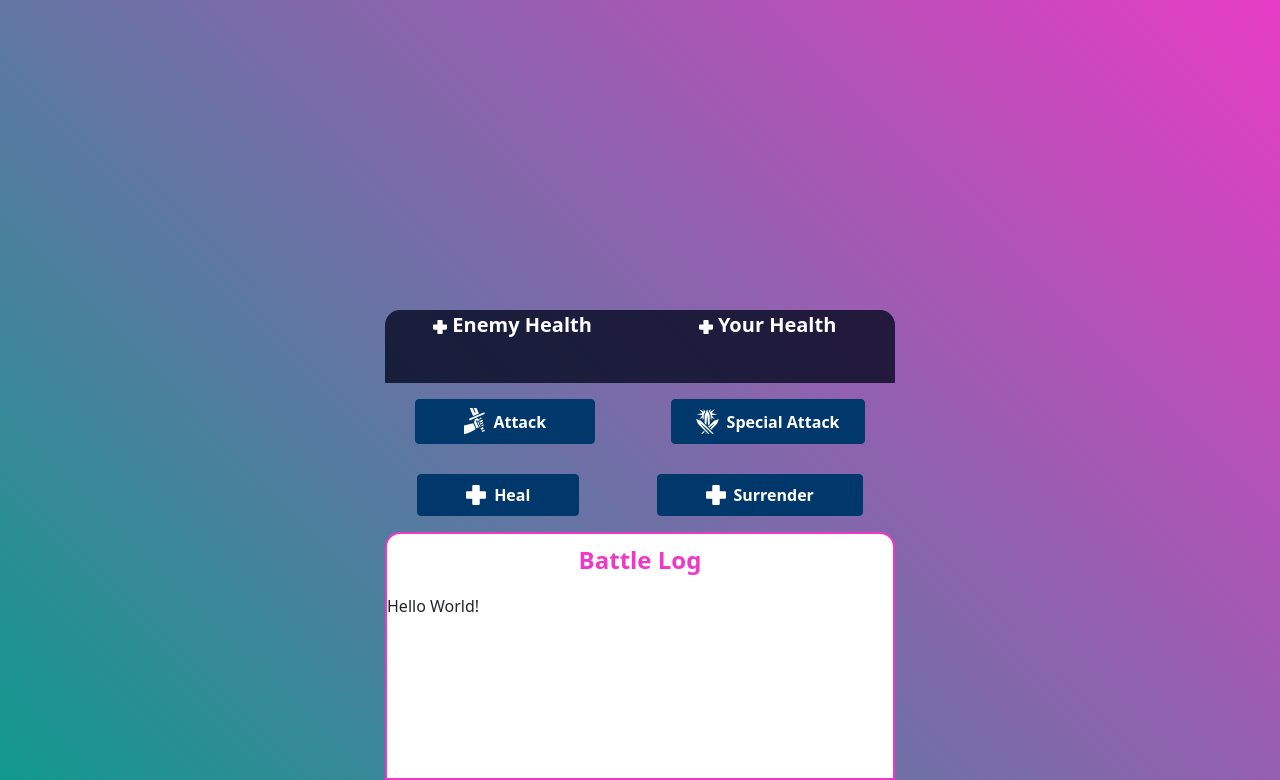
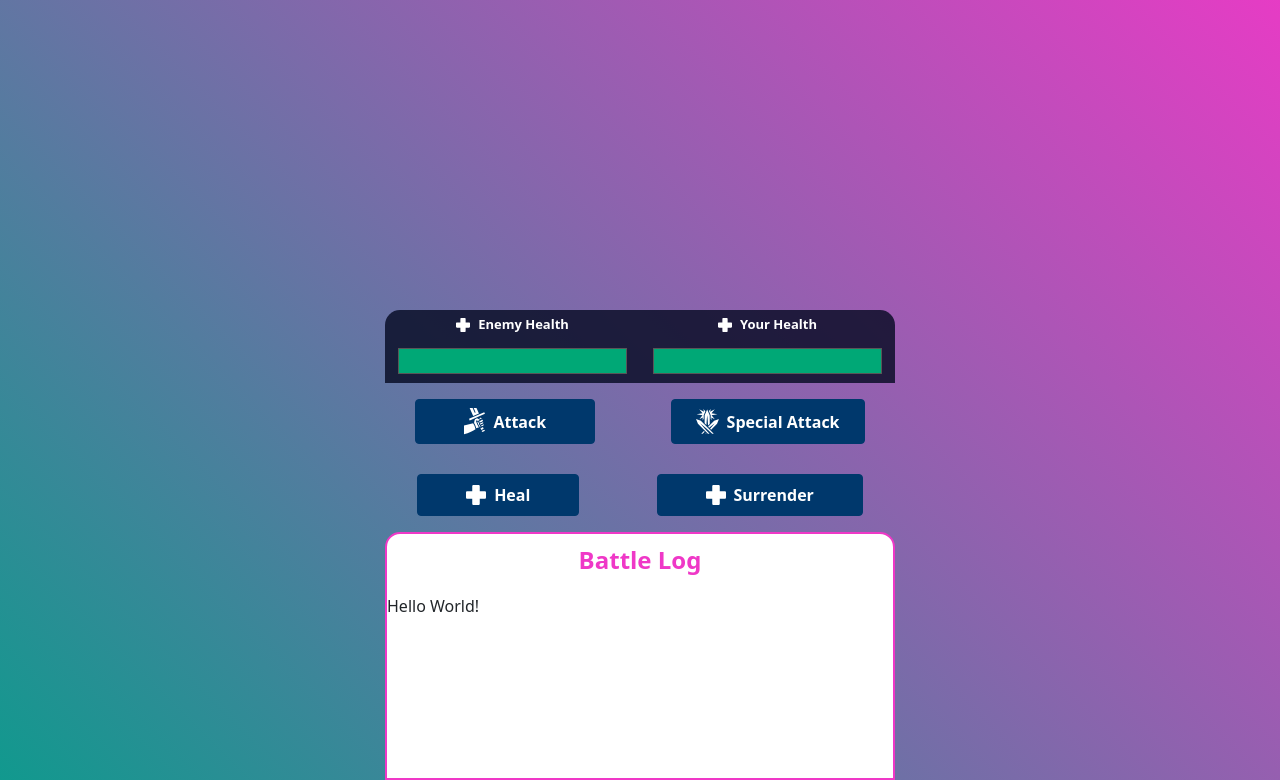
Before and after one commit to Manojlovic1998/monster-game, a plain HTML site: page index.html in a window 1280 px wide. Shown: the part 88-868 px from the top of the page. Drawn offline with nearby package versions, Linux system fonts and the light colour scheme.

Commit message:
Add health bar

```diff
--- a/assets/css/style.css
+++ b/assets/css/style.css
@@ -125,3 +125,34 @@ canvas {
 .battle-log > * {
   width: 100%;
 }
+
+.health-bar-wrapper {
+  display: flex;
+  flex-direction: column;
+  justify-content: center;
+  align-items: center;
+}
+
+.healthbar {
+  height: 29px;
+  border: 1px solid #575757;
+  background: #fde5e5;
+  max-width: 229px;
+  width: 100%;
+  margin-top: 13px;
+  margin-bottom: 9px;
+}
+
+.health-label {
+  font-size: 13px;
+  display: flex;
+  justify-content: center;
+  align-items: center;
+  margin-top: 5px;
+}
+
+.healthbar-value {
+  background-color: #00a876;
+  width: 100%;
+  height: 100%;
+}
--- a/index.html
+++ b/index.html
@@ -54,10 +54,17 @@
               </div>
               <!-- Enemy Health Bar -->
               <div class="health-bar-wrapper">
-                <p class="fs-5 fw-bolder text-white text-center">
-                  <img src="assets/img/health-icon.svg" alt="Health icon" />
+                <p class="health-label fw-bolder text-white text-center mb-0">
+                  <img
+                    src="assets/img/health-icon.svg"
+                    alt="Health icon"
+                    class="me-2"
+                  />
                   Enemy Health
                 </p>
+                <div class="healthbar">
+                  <div class="healthbar-value"></div>
+                </div>
               </div>
             </div>
             <!-- Client View -->
@@ -68,10 +75,17 @@
               </div>
               <!-- Client Health Bar -->
               <div class="health-bar-wrapper">
-                <p class="fs-5 fw-bolder text-white text-center">
-                  <img src="assets/img/health-icon.svg" alt="Health icon" />
+                <p class="health-label fw-bolder text-white text-center mb-0">
+                  <img
+                    src="assets/img/health-icon.svg"
+                    alt="Health icon"
+                    class="me-2"
+                  />
                   Your Health
                 </p>
+                <div class="healthbar">
+                  <div class="healthbar-value"></div>
+                </div>
               </div>
             </div>
           </div>
```
